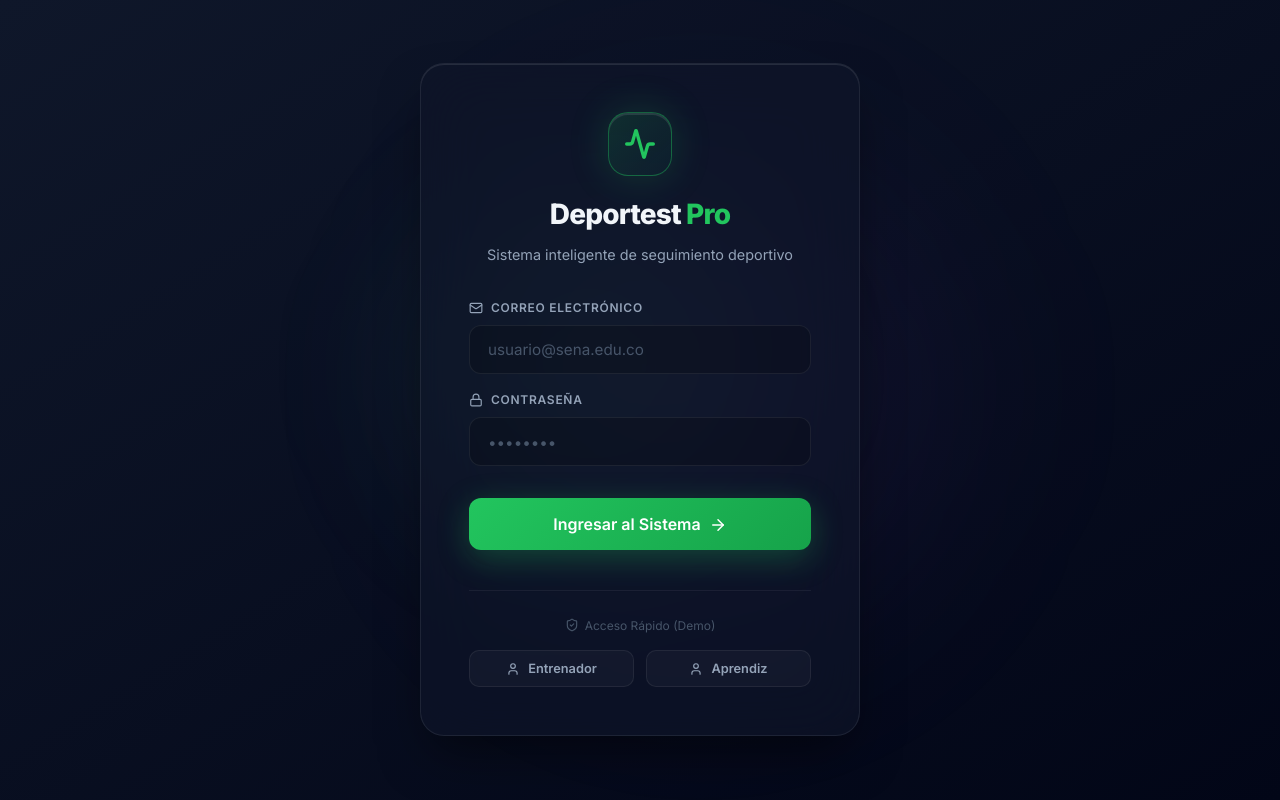
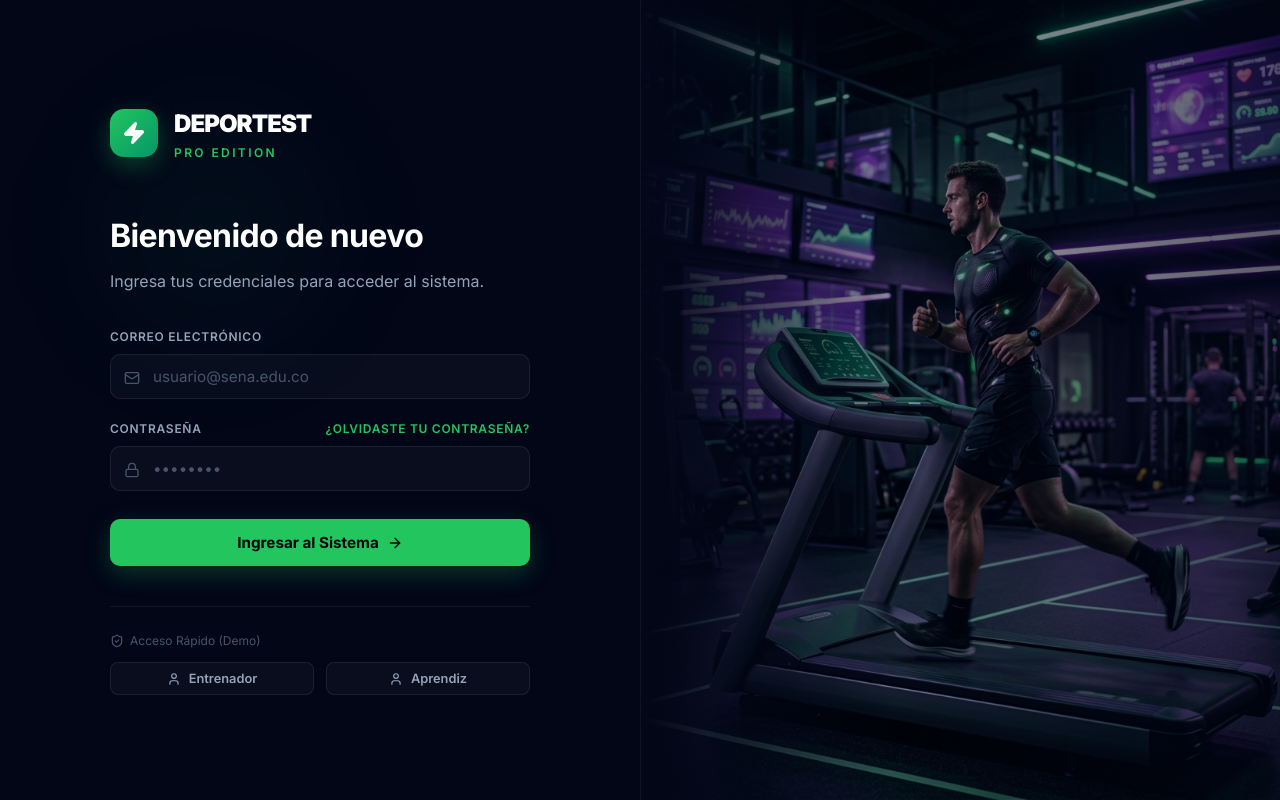
Before and after one commit to walterpinto00/Deportest, a React (Vite) app: page / in a window 1280 px wide. Built offline with nearby package versions, Linux system fonts and the light colour scheme; the HTML template or start-up script is replaced by a standard one.

Commit message:
style: rediseño del login a layout split-screen con imagen generada y nuevo logo

```diff
--- a/src/components/auth/Login.tsx
+++ b/src/components/auth/Login.tsx
@@ -1,6 +1,6 @@
 import React, { useState } from "react";
 import { motion } from "framer-motion";
-import { Lock, Mail, Activity, ArrowRight, ShieldCheck, User } from "lucide-react";
+import { Lock, Mail, Activity, ArrowRight, ShieldCheck, User, Zap } from "lucide-react";
 
 interface LoginProps {
   onLogin: (role: "ENTRENADOR" | "APRENDIZ") => void;
@@ -45,128 +45,85 @@ export function Login({ onLogin }: LoginProps) {
     <div
       style={{
         minHeight: "100vh",
+        display: "grid",
+        gridTemplateColumns: "1fr 1fr",
+        background: "#020617",
+      }}
+    >
+      {/* ── LADO IZQUIERDO: FORMULARIO ── */}
+      <div style={{
         display: "flex",
         alignItems: "center",
         justifyContent: "center",
-        padding: 24,
+        padding: "40px",
         position: "relative",
-        overflow: "hidden",
-        background: "linear-gradient(to bottom right, #0f172a, #020617)",
+      }}>
+        {/* Glow sutil de fondo */}
+        <div style={{
+          position: "absolute", top: "10%", left: "10%", width: 300, height: 300,
+          background: "radial-gradient(circle, rgba(34,197,94,0.08) 0%, rgba(0,0,0,0) 70%)",
+          filter: "blur(60px)", borderRadius: "50%", zIndex: 0
+        }} />
+
+        <motion.div
+          initial={{ opacity: 0, x: -30 }}
+          animate={{ opacity: 1, x: 0 }}
+          transition={{ duration: 0.7, ease: "easeOut" }}
+          style={{ width: "100%", maxWidth: 420, zIndex: 1 }}
+        >
+          {/* Logo Mejorado */}
+          <div style={{ display: "flex", alignItems: "center", gap: 16, marginBottom: 48 }}>
+            <div
+              style={{
+                width: 48, height: 48, borderRadius: 14,
+                background: "linear-gradient(135deg, var(--color-green), #059669)",
+                display: "flex", alignItems: "center", justifyContent: "center",
+                boxShadow: "0 8px 24px rgba(34,197,94,0.3)",
+                color: "#fff"
               }}
             >
-      {/* Animated Orbs Background */}
-      <motion.div
-        animate={{
-          x: [0, 50, 0],
-          y: [0, 30, 0],
-          scale: [1, 1.1, 1],
-        }}
-        transition={{ duration: 15, repeat: Infinity, ease: "linear" }}
-        style={{
-          position: "absolute",
-          top: "15%",
-          left: "25%",
-          width: 450,
-          height: 450,
-          background: "radial-gradient(circle, rgba(34,197,94,0.12) 0%, rgba(0,0,0,0) 70%)",
-          filter: "blur(60px)",
-          borderRadius: "50%",
-          zIndex: 0,
-        }}
-      />
-      <motion.div
-        animate={{
-          x: [0, -40, 0],
-          y: [0, -50, 0],
-          scale: [1, 1.2, 1],
-        }}
-        transition={{ duration: 18, repeat: Infinity, ease: "linear" }}
-        style={{
-          position: "absolute",
-          bottom: "10%",
-          right: "20%",
-          width: 600,
-          height: 600,
-          background: "radial-gradient(circle, rgba(168,85,247,0.1) 0%, rgba(0,0,0,0) 70%)",
-          filter: "blur(80px)",
-          borderRadius: "50%",
-          zIndex: 0,
-        }}
-      />
-
-      <motion.div
-        initial={{ opacity: 0, y: 30, scale: 0.95 }}
-        animate={{ opacity: 1, y: 0, scale: 1 }}
-        transition={{ duration: 0.6, ease: "easeOut" }}
-        style={{
-          width: "100%",
-          maxWidth: 440,
-          padding: 48,
-          position: "relative",
-          zIndex: 1,
-          display: "flex",
-          flexDirection: "column",
-          gap: 32,
-          background: "rgba(15, 23, 42, 0.6)",
-          backdropFilter: "blur(30px)",
-          borderRadius: 24,
-          border: "1px solid rgba(255,255,255,0.08)",
-          boxShadow: "0 25px 50px -12px rgba(0, 0, 0, 0.5), inset 0 1px 0 rgba(255,255,255,0.1)",
-        }}
-      >
-        {/* Header / Logo */}
-        <div style={{ display: "flex", flexDirection: "column", alignItems: "center", textAlign: "center", gap: 16 }}>
-          <div
-            style={{
-              width: 64,
-              height: 64,
-              borderRadius: 20,
-              background: "linear-gradient(135deg, rgba(34,197,94,0.15), rgba(16,185,129,0.05))",
-              border: "1px solid rgba(34,197,94,0.4)",
-              display: "flex",
-              alignItems: "center",
-              justifyContent: "center",
-              boxShadow: "0 0 40px rgba(34,197,94,0.2), inset 0 2px 0 rgba(255,255,255,0.1)",
-            }}
-          >
-            <Activity size={32} color="var(--color-green)" strokeWidth={2.5} />
+              <Zap size={24} fill="currentColor" />
             </div>
             <div>
-            <h1 style={{ fontSize: "1.75rem", fontWeight: 800, letterSpacing: "-0.03em" }}>
-              Deportest <span style={{ color: "var(--color-green)" }}>Pro</span>
+              <h1 style={{ fontSize: "1.5rem", fontWeight: 900, letterSpacing: "-0.04em", color: "#fff" }}>
+                DEPORTEST
               </h1>
-            <p style={{ fontSize: "0.9rem", color: "var(--color-text-secondary)", marginTop: 6 }}>
-              Sistema inteligente de seguimiento deportivo
-            </p>
+              <div style={{ fontSize: "0.75rem", fontWeight: 600, color: "var(--color-green)", letterSpacing: "0.2em", textTransform: "uppercase" }}>
+                Pro Edition
+              </div>
             </div>
           </div>
 
-        {/* Login Form */}
-        <form onSubmit={handleSubmit} style={{ display: "flex", flexDirection: "column", gap: 24 }}>
+          <div>
+            <h2 style={{ fontSize: "2rem", fontWeight: 700, color: "#fff", marginBottom: 8, letterSpacing: "-0.02em" }}>
+              Bienvenido de nuevo
+            </h2>
+            <p style={{ color: "var(--color-text-secondary)", marginBottom: 32 }}>
+              Ingresa tus credenciales para acceder al sistema.
+            </p>
+          </div>
+
+          <form onSubmit={handleSubmit} style={{ display: "flex", flexDirection: "column", gap: 20 }}>
             {error && (
               <motion.div
                 initial={{ opacity: 0, height: 0 }}
                 animate={{ opacity: 1, height: "auto" }}
                 style={{
-                background: "rgba(244, 63, 94, 0.1)",
-                border: "1px solid rgba(244, 63, 94, 0.3)",
-                borderRadius: 12,
-                padding: "12px 16px",
-                color: "var(--color-rose)",
-                fontSize: "0.85rem",
-                fontWeight: 600,
-                textAlign: "center",
+                  background: "rgba(244, 63, 94, 0.1)", border: "1px solid rgba(244, 63, 94, 0.3)",
+                  borderRadius: 8, padding: "12px", color: "var(--color-rose)",
+                  fontSize: "0.85rem", fontWeight: 600,
                 }}
               >
                 {error}
               </motion.div>
             )}
 
-          <div style={{ display: "flex", flexDirection: "column", gap: 16 }}>
             <div>
-              <label className="dp-label" style={{ display: "flex", alignItems: "center", gap: 8, marginBottom: 8, color: "var(--color-text-secondary)" }}>
-                <Mail size={14} /> Correo Electrónico
+              <label className="dp-label" style={{ marginBottom: 8, color: "var(--color-text-secondary)" }}>
+                Correo Electrónico
               </label>
+              <div style={{ position: "relative" }}>
+                <div style={{ position: "absolute", left: 14, top: 14, color: "var(--color-text-muted)" }}><Mail size={16} /></div>
                 <input
                   className="dp-input"
                   type="email"
@@ -174,14 +131,18 @@ export function Login({ onLogin }: LoginProps) {
                   value={email}
                   onChange={(e) => setEmail(e.target.value)}
                   disabled={loading}
-                style={{ padding: "14px 18px", fontSize: "0.95rem", borderRadius: 12, background: "rgba(0,0,0,0.2)" }}
+                  style={{ padding: "12px 16px 12px 42px", fontSize: "0.95rem", borderRadius: 10, background: "rgba(255,255,255,0.03)", borderColor: "rgba(255,255,255,0.08)" }}
                 />
+              </div>
             </div>
 
             <div>
-              <label className="dp-label" style={{ display: "flex", alignItems: "center", gap: 8, marginBottom: 8, color: "var(--color-text-secondary)" }}>
-                <Lock size={14} /> Contraseña
+              <label className="dp-label" style={{ display: "flex", justifyContent: "space-between", marginBottom: 8, color: "var(--color-text-secondary)" }}>
+                <span>Contraseña</span>
+                <a href="#" style={{ color: "var(--color-green)", fontSize: "0.75rem", textDecoration: "none" }}>¿Olvidaste tu contraseña?</a>
               </label>
+              <div style={{ position: "relative" }}>
+                <div style={{ position: "absolute", left: 14, top: 14, color: "var(--color-text-muted)" }}><Lock size={16} /></div>
                 <input
                   className="dp-input"
                   type="password"
@@ -189,7 +150,7 @@ export function Login({ onLogin }: LoginProps) {
                   value={password}
                   onChange={(e) => setPassword(e.target.value)}
                   disabled={loading}
-                style={{ padding: "14px 18px", fontSize: "0.95rem", borderRadius: 12, background: "rgba(0,0,0,0.2)" }}
+                  style={{ padding: "12px 16px 12px 42px", fontSize: "0.95rem", borderRadius: 10, background: "rgba(255,255,255,0.03)", borderColor: "rgba(255,255,255,0.08)" }}
                 />
               </div>
             </div>
@@ -199,42 +160,30 @@ export function Login({ onLogin }: LoginProps) {
               className="btn btn-primary"
               disabled={loading}
               style={{
-              padding: "16px 24px",
-              justifyContent: "center",
-              fontSize: "1rem",
-              borderRadius: 12,
-              background: loading
-                ? "rgba(34,197,94,0.3)"
-                : "linear-gradient(135deg, #22c55e 0%, #16a34a 100%)",
-              boxShadow: loading ? "none" : "0 8px 32px rgba(34,197,94,0.3)",
-              border: "none",
-              marginTop: 8,
+                padding: "14px", justifyContent: "center", fontSize: "0.95rem", borderRadius: 10,
+                background: loading ? "rgba(34,197,94,0.3)" : "var(--color-green)",
+                color: "#000", fontWeight: 700,
+                boxShadow: loading ? "none" : "0 8px 24px rgba(34,197,94,0.25)",
+                border: "none", marginTop: 8,
               }}
             >
               {loading ? (
-              <motion.div
-                animate={{ rotate: 360 }}
-                transition={{ repeat: Infinity, duration: 1, ease: "linear" }}
-                style={{ width: 20, height: 20, border: "2px solid rgba(255,255,255,0.3)", borderTopColor: "#fff", borderRadius: "50%" }}
-              />
+                <motion.div animate={{ rotate: 360 }} transition={{ repeat: Infinity, duration: 1, ease: "linear" }} style={{ width: 18, height: 18, border: "2px solid rgba(0,0,0,0.2)", borderTopColor: "#000", borderRadius: "50%" }} />
               ) : (
-              <>
-                Ingresar al Sistema <ArrowRight size={18} />
-              </>
+                <>Ingresar al Sistema <ArrowRight size={16} /></>
               )}
             </button>
           </form>
 
-        {/* Quick Access / Footer */}
-        <div style={{ marginTop: 8, borderTop: "1px solid rgba(255,255,255,0.06)", paddingTop: 24 }}>
-          <p style={{ fontSize: "0.75rem", color: "var(--color-text-muted)", display: "flex", alignItems: "center", justifyContent: "center", gap: 6, marginBottom: 16 }}>
+          <div style={{ marginTop: 40, borderTop: "1px solid rgba(255,255,255,0.06)", paddingTop: 24 }}>
+            <p style={{ fontSize: "0.75rem", color: "var(--color-text-muted)", display: "flex", alignItems: "center", gap: 6, marginBottom: 12 }}>
               <ShieldCheck size={14} /> Acceso Rápido (Demo)
             </p>
-          <div style={{ display: "grid", gridTemplateColumns: "1fr 1fr", gap: 12 }}>
+            <div style={{ display: "flex", gap: 12 }}>
               <button
                 onClick={() => handleQuickLogin("ENTRENADOR")}
                 className="btn btn-ghost"
-              style={{ justifyContent: "center", padding: "10px", fontSize: "0.8rem", background: "rgba(255,255,255,0.03)" }}
+                style={{ flex: 1, justifyContent: "center", padding: "8px", fontSize: "0.8rem", background: "rgba(255,255,255,0.03)", borderRadius: 8 }}
                 disabled={loading}
               >
                 <User size={14} /> Entrenador
@@ -242,7 +191,7 @@ export function Login({ onLogin }: LoginProps) {
               <button
                 onClick={() => handleQuickLogin("APRENDIZ")}
                 className="btn btn-ghost"
-              style={{ justifyContent: "center", padding: "10px", fontSize: "0.8rem", background: "rgba(255,255,255,0.03)" }}
+                style={{ flex: 1, justifyContent: "center", padding: "8px", fontSize: "0.8rem", background: "rgba(255,255,255,0.03)", borderRadius: 8 }}
                 disabled={loading}
               >
                 <User size={14} /> Aprendiz
@@ -251,5 +200,34 @@ export function Login({ onLogin }: LoginProps) {
           </div>
         </motion.div>
       </div>
+
+      {/* ── LADO DERECHO: IMAGEN DE PORTADA ── */}
+      <div style={{
+        position: "relative",
+        display: "flex",
+        alignItems: "center",
+        justifyContent: "center",
+        overflow: "hidden",
+        borderLeft: "1px solid rgba(255,255,255,0.05)",
+      }}>
+        <motion.div
+          initial={{ opacity: 0, scale: 1.05 }}
+          animate={{ opacity: 1, scale: 1 }}
+          transition={{ duration: 1.2, ease: "easeOut" }}
+          style={{ width: "100%", height: "100%" }}
+        >
+          <img
+            src="/login-cover.jpg"
+            alt="Sports Analytics"
+            style={{ width: "100%", height: "100%", objectFit: "cover", opacity: 0.6 }}
+          />
+          {/* Overlay Gradient para integrar la imagen con el fondo oscuro */}
+          <div style={{
+            position: "absolute", inset: 0,
+            background: "linear-gradient(to right, #020617 0%, transparent 40%, rgba(2,6,23,0.4) 100%)",
+          }} />
+        </motion.div>
+      </div>
+    </div>
   );
 }
```
Also changed, not shown: public/login-cover.jpg (added). Lines whose indentation alone changed are shown as unchanged.
